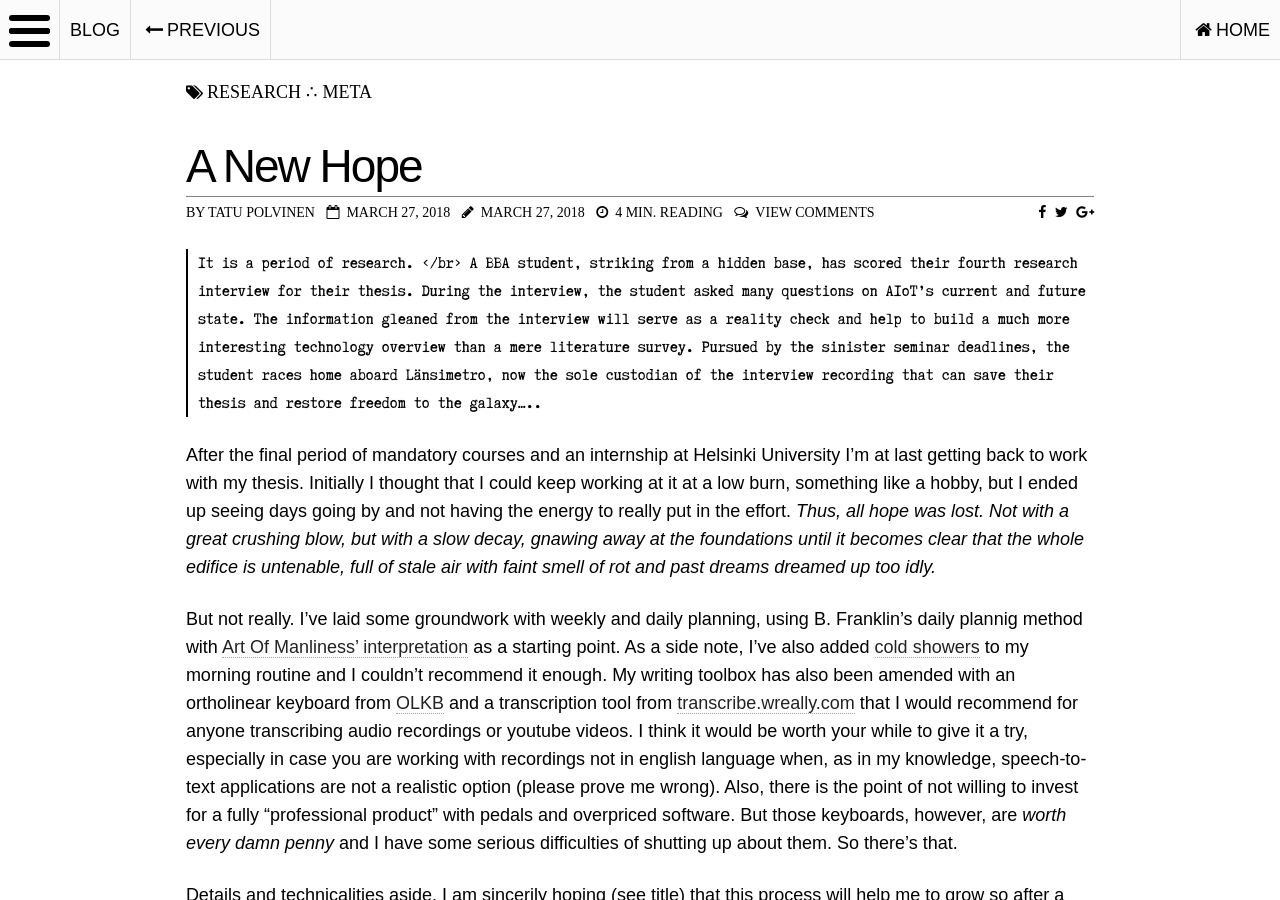
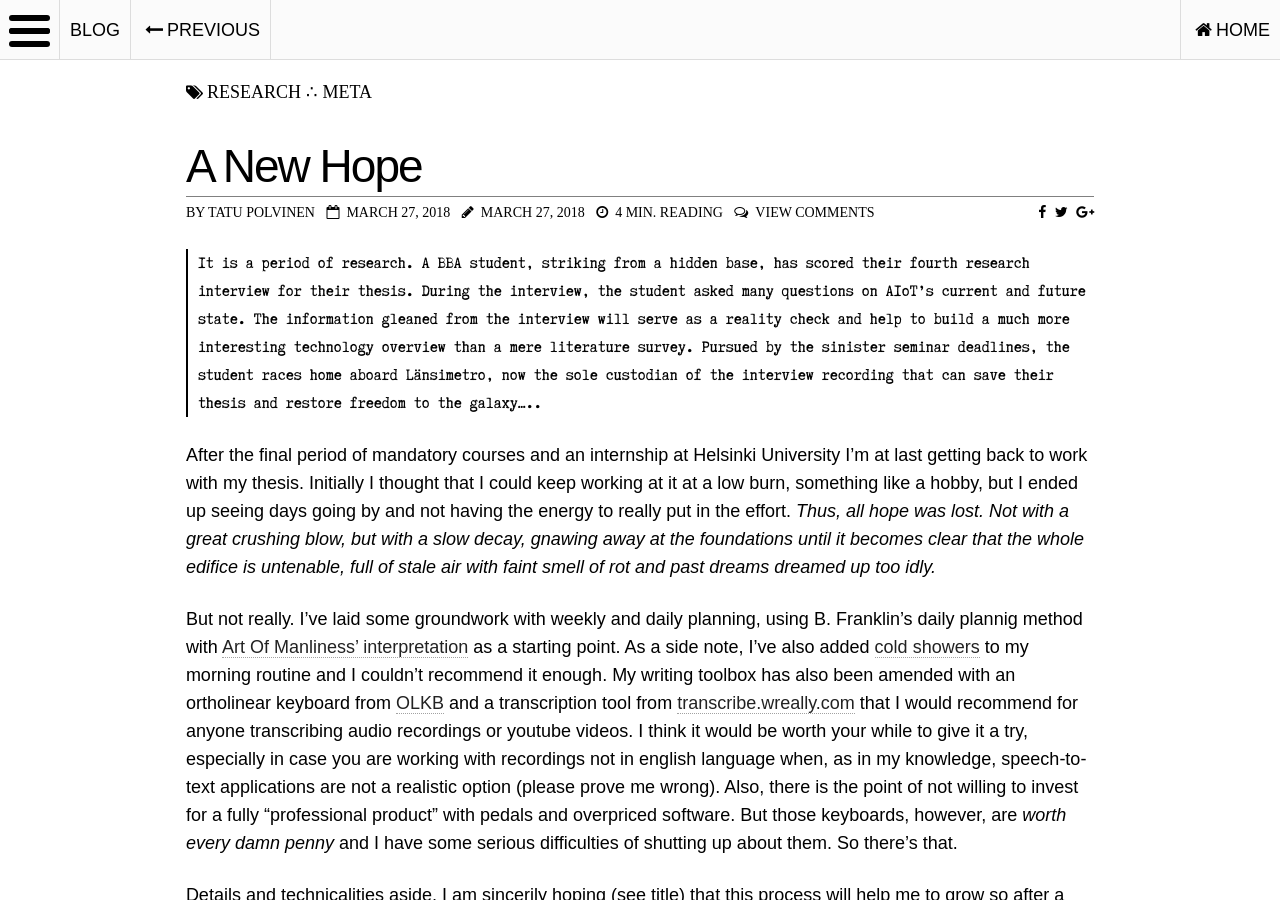
Before and after one commit to tpolvinen/tpolvinen.github.io, a Jekyll site: the page built from _posts/blog/2018-03-27-A-New-Hope.md, in a window 1280 px wide and 900 px high. Built offline with Jekyll 4.4.1, drawn with Linux system fonts in a browser that asks for light colours; nearby versions of some CDN libraries; comment, search, counter and statistics services are not loaded.

```diff
--- a/_posts/blog/2018-03-27-A-New-Hope.md
+++ b/_posts/blog/2018-03-27-A-New-Hope.md
@@ -13,7 +13,9 @@ hidelogo: true
 relatedposts:
 ---
 
-> It is a period of research. </br> A BBA student, striking from a hidden base, has scored their fourth research interview for their thesis. During the interview, the student asked many questions on AIoT's current and future state. The information gleaned from the interview will serve as a reality check and help to build a much more interesting technology overview than a mere literature survey. Pursued by the sinister seminar deadlines, the student races home aboard Länsimetro, now the sole custodian of the interview recording that can save their thesis and restore freedom to the galaxy.....
+> It is a period of research. A BBA student, striking from a hidden base, has scored their fourth research interview for their thesis.
+> During the interview, the student asked many questions on AIoT's current and future state. The information gleaned from the interview will serve as a reality check and help to build a much more interesting technology overview than a mere literature survey.
+> Pursued by the sinister seminar deadlines, the student races home aboard Länsimetro, now the sole custodian of the interview recording that can save their thesis and restore freedom to the galaxy.....
 
 After the final period of mandatory courses and an internship at Helsinki University I'm at last getting back to work with my thesis. Initially I thought that I could keep working at it at a low burn, something like a hobby, but I ended up seeing days going by and not having the energy to really put in the effort. *Thus, all hope was lost. Not with a great crushing blow, but with a slow decay, gnawing away at the foundations until it becomes clear that the whole edifice is untenable, full of stale air with faint smell of rot and past dreams dreamed up too idly.*
 
```
